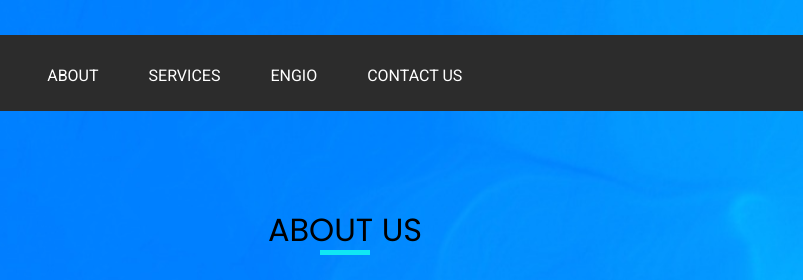
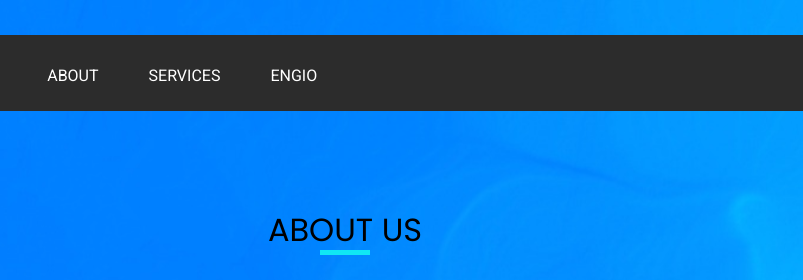
Before and after one commit to sayankarmakar22/smartcare_mine, a plain HTML site: page about.html in a window 1280 px wide. Shown: the top 280 px of the page, 295-1098 px from the left. Drawn offline with nearby package versions, Linux system fonts and the light colour scheme.

Commit message:
Update about.html

```diff
--- a/about.html
+++ b/about.html
@@ -108,9 +108,7 @@
                   <li class="nav-item">
                     <a class="nav-link" href="engio.html"> Engio </a>
                   </li>
-                  <li class="nav-item">
-                    <a class="nav-link" href="contact.html">Contact us</a>
-                  </li>
+
                 </ul>
 
                 <div class="login_btn-contanier ml-0 ml-lg-5">
```
